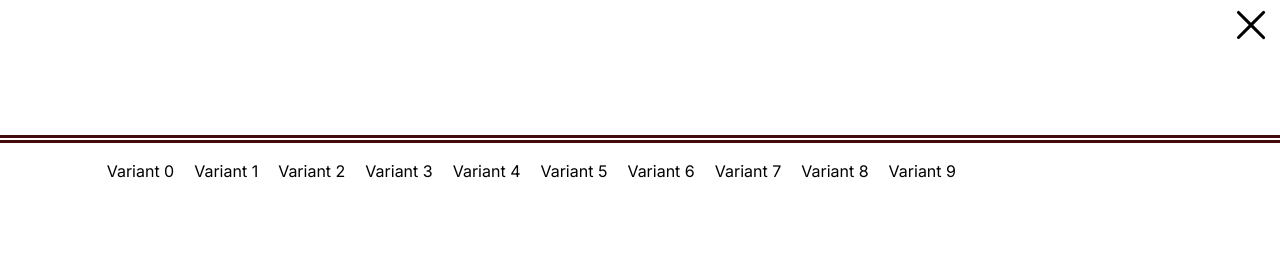
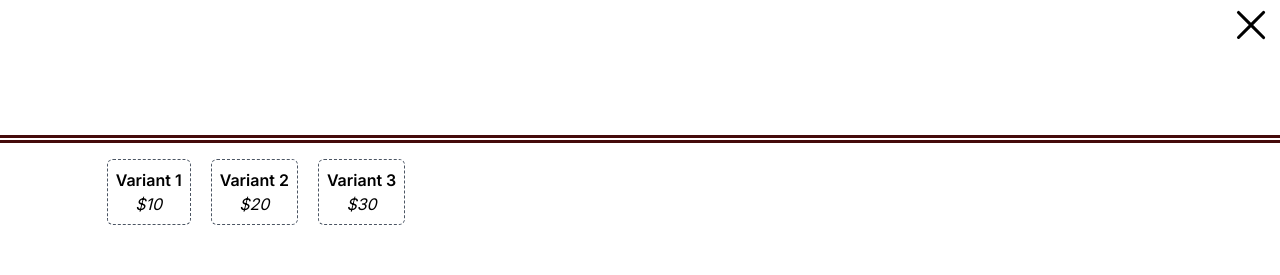
Before and after one commit to ledminh/my-favorite-shop, a Next.js app: page /product/1 in a window 1280 px wide. Both pictures are taken after a click on the button "MORE ...". Shown: the top 275 px of the page. Built offline with nearby package versions, Linux system fonts and the light colour scheme.

Commit message:
Add VariantListModal

```diff
--- a/src/app/(content_pages)/product/[product_id]/page.tsx
+++ b/src/app/(content_pages)/product/[product_id]/page.tsx
@@ -57,10 +57,7 @@ export default async function ProductPage({ params }: Props) {
 
               {product.variants && (
                 <SubSection>
-                  <Variants
-                    productID={product.id}
-                    variants={product.variants}
-                  />
+                  <Variants variants={product.variants} />
                 </SubSection>
               )}
               {product.promotion && (
--- a/src/components/product/Variants/Variant.tsx
+++ b/src/components/product/Variants/Variant.tsx
@@ -2,18 +2,14 @@ import Link from "next/link";
 import type { Variant as VariantType } from "@/types";
 
 type Props = {
-  productID: string;
   variant: VariantType;
 };
 
-export default function Variant({ productID, variant }: Props) {
+export default function Variant({ variant }: Props) {
   return (
-    <Link
-      href={`/product/${productID}/${variant.id}`}
-      className=" flex flex-col items-center justify-center p-2"
-    >
+    <button className="flex flex-col items-center justify-center p-2 ">
       <div className="font-semibold">{variant.name}</div>
       <div className="italic">${variant.price}</div>
-    </Link>
+    </button>
   );
 }
--- a/src/components/product/Variants/VariantListModal.tsx
+++ b/src/components/product/Variants/VariantListModal.tsx
@@ -1,47 +1,31 @@
-import categories from "@/data/categories";
-import { ComponentWithChildren } from "@/types";
-import { Dialog } from "@headlessui/react";
+import { ComponentWithChildren, Variant as VariantType } from "@/types";
 
-import Category from "@/components/shop/Category";
-import { CloseIcon } from "@/theme/Icons";
+import Modal from "@/theme/Modal";
+import Variant from "./Variant";
 
 type Props = {
   isOpen: boolean;
   setIsOpen: (arg: boolean) => void;
+  variants: VariantType[];
 };
 
-export default function VariantListModal({ isOpen, setIsOpen }: Props) {
+export default function VariantListModal({
+  isOpen,
+  setIsOpen,
+  variants,
+}: Props) {
   return (
-    <Dialog
-      className="absolute z-50 flex items-center justify-center w-full h-full bg-white"
-      open={isOpen}
-      onClose={() => setIsOpen(false)}
-    >
-      <CloseButton />
-      <Dialog.Panel
-        as="div"
-        className="container flex justify-center items-start py-4 overflow-hidden border-y-8 border-red-950 border-double overflow-y-auto w-full h-[calc(80vh-80px)] mt-[30px]"
-      >
-        <List>
-          {[...Array(10)].map((_, index) => (
-            <Item key={index}>Variant {index}</Item>
-          ))}
-        </List>
-      </Dialog.Panel>
-    </Dialog>
+    <Modal isOpen={isOpen} setIsOpen={setIsOpen}>
+      <List>
+        {variants.map((variant) => (
+          <Item key={variant.id}>
+            <Variant variant={variant} />
+          </Item>
+        ))}
+      </List>
+    </Modal>
   );
 }
-
-/**************************
- * Components
- */
-const CloseButton = () => {
-  return (
-    <button className="absolute top-0 right-1 w-[50px] h-[50px] hover:bg-blue-950/40 hover:text-white rounded-full ">
-      <CloseIcon />
-    </button>
-  );
-};
 
 /****************************
  * Styles
@@ -51,5 +35,9 @@ const List: ComponentWithChildren = ({ children }) => {
 };
 
 const Item: ComponentWithChildren = ({ children }) => {
-  return <li className="">{children}</li>;
+  return (
+    <li className="transition duration-150 ease-in-out border border-gray-600 border-dashed rounded-md hover:bg-gray-100">
+      {children}
+    </li>
+  );
 };
--- a/src/components/product/Variants/index.tsx
+++ b/src/components/product/Variants/index.tsx
@@ -8,11 +8,10 @@ import VariantListModal from "./VariantListModal";
 import { useState } from "react";
 
 type Props = {
-  productID: string;
   variants: VariantType[];
 };
 
-export default function Variants({ productID, variants }: Props) {
+export default function Variants({ variants }: Props) {
   const [isModalOpen, setIsModalOpen] = useState(false);
 
   return (
@@ -20,14 +19,18 @@ export default function Variants({ productID, variants }: Props) {
       <Wrapper>
         {variants.map((variant) => (
           <Item key={variant.id}>
-            <Variant productID={productID} variant={variant} />
+            <Variant variant={variant} />
           </Item>
         ))}
         <Item>
           <Button onClick={() => setIsModalOpen(true)}>MORE ...</Button>
         </Item>
       </Wrapper>
-      <VariantListModal setIsOpen={setIsModalOpen} isOpen={isModalOpen} />
+      <VariantListModal
+        setIsOpen={setIsModalOpen}
+        isOpen={isModalOpen}
+        variants={variants}
+      />
     </>
   );
 }
--- /dev/null
+++ b/src/theme/Modal.tsx
@@ -0,0 +1,37 @@
+import { Dialog } from "@headlessui/react";
+import { CloseIcon } from "@/theme/Icons";
+
+type Props = {
+  isOpen: boolean;
+  setIsOpen: (arg: boolean) => void;
+  children: React.ReactNode;
+};
+
+export default function Modal({ isOpen, setIsOpen, children }: Props) {
+  return (
+    <Dialog
+      className="absolute z-50 flex items-center justify-center w-full h-full bg-white"
+      open={isOpen}
+      onClose={() => setIsOpen(false)}
+    >
+      <CloseButton />
+      <Dialog.Panel
+        as="div"
+        className="container flex justify-center items-start py-4 overflow-hidden border-y-8 border-red-950 border-double overflow-y-auto w-full h-[calc(80vh-80px)] mt-[30px]"
+      >
+        {children}
+      </Dialog.Panel>
+    </Dialog>
+  );
+}
+
+/**************************
+ * Components
+ */
+const CloseButton = () => {
+  return (
+    <button className="absolute top-0 right-1 w-[50px] h-[50px] hover:bg-blue-950/40 hover:text-white rounded-full ">
+      <CloseIcon />
+    </button>
+  );
+};
```
